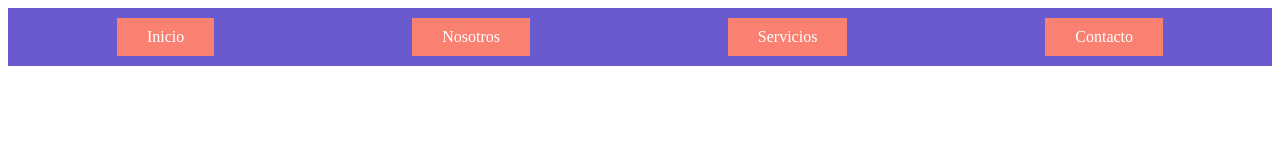
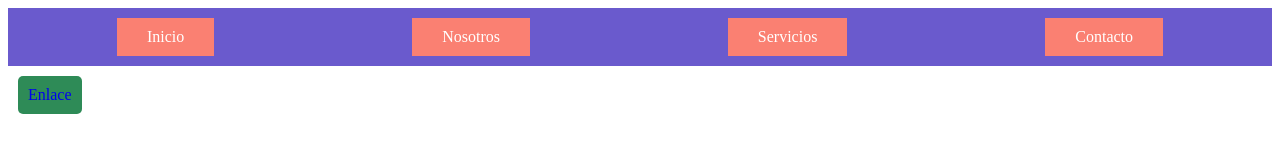
Before and after one commit to henry1107/ResponsiveCheap, a plain HTML site: page index.html in a window 1280 px wide. Drawn offline with Linux system fonts and the light colour scheme.

Commit message:
agregamos estilos al css

```diff
--- a/estilo.css
+++ b/estilo.css
@@ -4,6 +4,18 @@
     color: #fff;
     padding: 10px 30px;
     text-decoration: none;
+
+}
+.enlace{
+    display: inline-block;
+    background: seagreen;
+    padding: 10px;
+    border-radius: 5px;
+    text-decoration: none;
+    margin: 10px;
+}
+.enlace:hover{
+    background: brown;
 
 }
 .nav-boton{
--- a/index.html
+++ b/index.html
@@ -4,7 +4,7 @@
     <meta charset="UTF-8">
     <meta name="viewport" content="width=device-width, initial-scale=1.0">
     <link rel="stylesheet" href="estilo.css">
-    <title>Page1</title>
+    <title>Pagina | Control de Versiones (Git)</title>
 </head>
 <body>
 
@@ -16,6 +16,9 @@
     <a href="#"class="nav-enlace">Contacto</a>
 
 </nav>
+<div>
+    <a href="#" class="enlace">Enlace</a>
+</div>
     <script src="01.js"></script>
 </body>
 </html>
```
